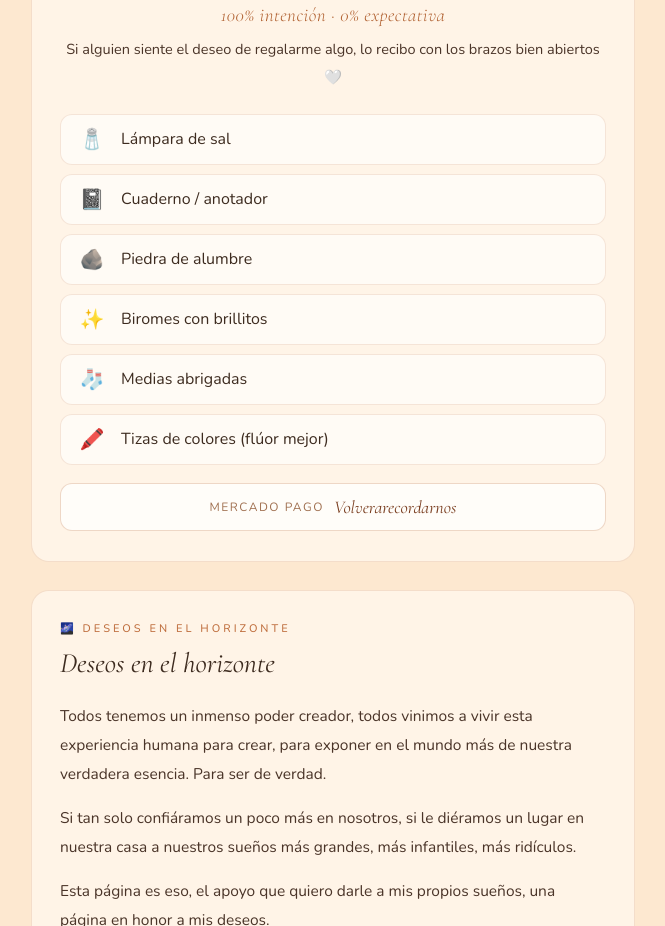
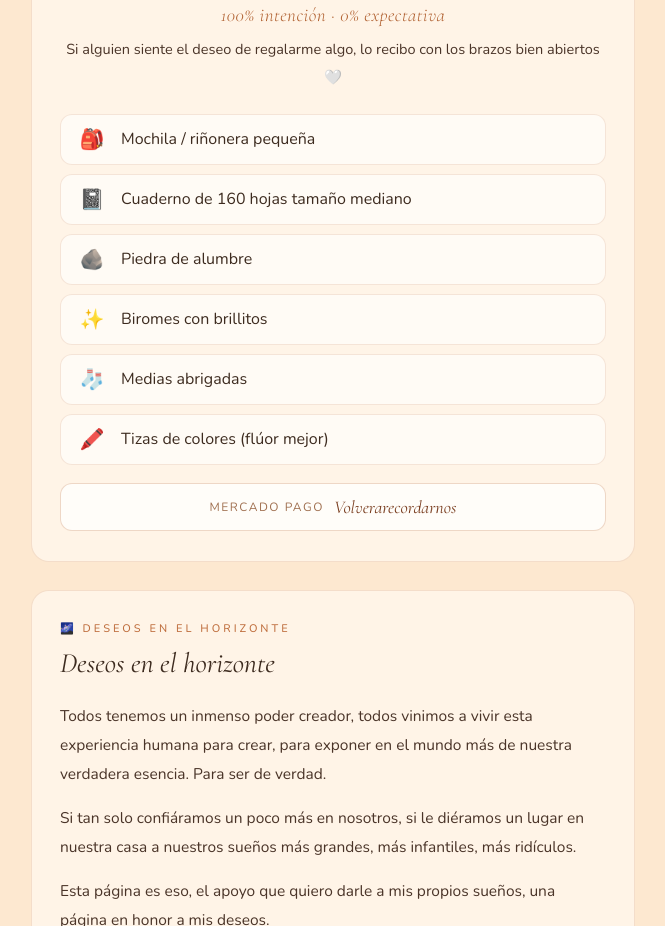
Before and after one commit to LuciaMariposa/DeseosMariposas, a plain HTML site: page index.html in a window 1280 px wide. Shown: the part 1235-2161 px from the top of the page, without its empty margins (307-972 px from the left). Drawn offline with nearby package versions, Linux system fonts and the light colour scheme.

Commit message:
index.html

```diff
--- a/index.html
+++ b/index.html
@@ -1,4 +1,3 @@
-
 <style>
 @import url('https://fonts.googleapis.com/css2?family=Nunito:ital,wght@0,300;0,400;0,500;1,300;1,400&family=Cormorant+Garamond:ital,wght@0,300;0,400;1,300;1,400&display=swap');
 
@@ -289,8 +288,8 @@ body {
     <p class="body-text" style="text-align:center; font-size:14.5px;">Si alguien siente el deseo de regalarme algo, lo recibo con los brazos bien abiertos 🤍</p>
 
     <div class="wishlist">
-      <div class="wish-item"><span class="wish-icon">🧂</span><span class="wish-name">Lámpara de sal</span></div>
-      <div class="wish-item"><span class="wish-icon">📓</span><span class="wish-name">Cuaderno / anotador</span></div>
+      <div class="wish-item"><span class="wish-icon">🎒</span><span class="wish-name">Mochila / riñonera pequeña</span></div>
+      <div class="wish-item"><span class="wish-icon">📓</span><span class="wish-name">Cuaderno de 160 hojas tamaño mediano</span></div>
       <div class="wish-item"><span class="wish-icon">🪨</span><span class="wish-name">Piedra de alumbre</span></div>
       <div class="wish-item"><span class="wish-icon">✨</span><span class="wish-name">Biromes con brillitos</span></div>
       <div class="wish-item"><span class="wish-icon">🧦</span><span class="wish-name">Medias abrigadas</span></div>
```
